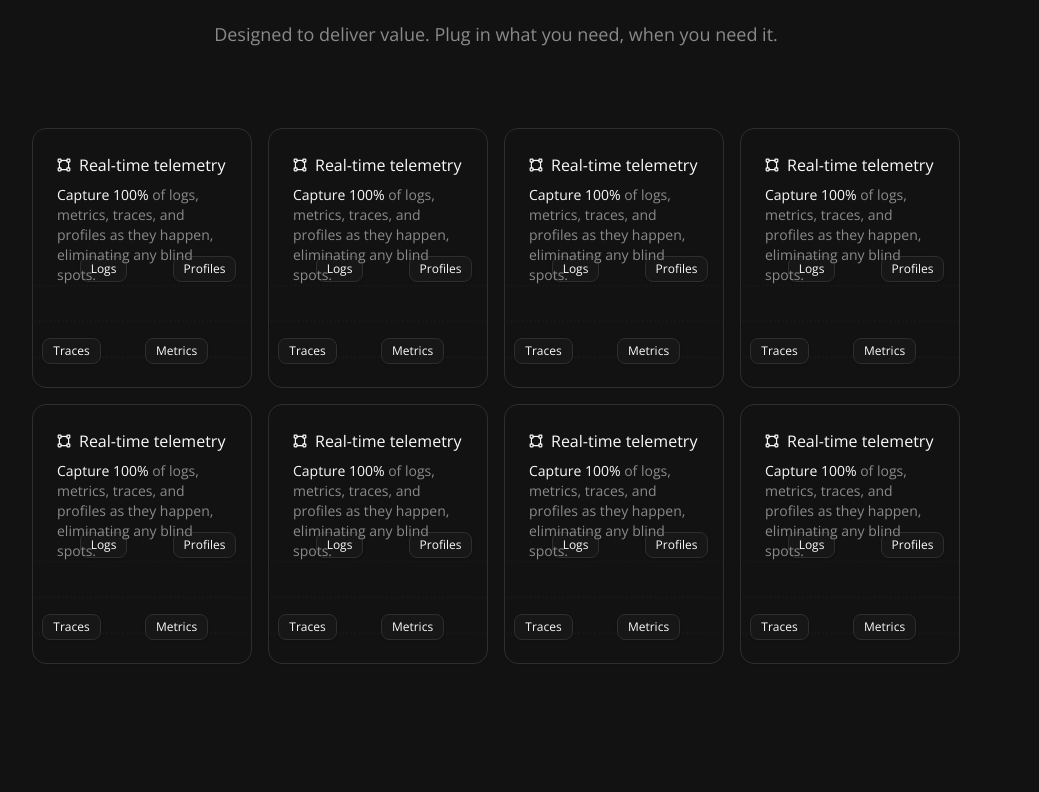
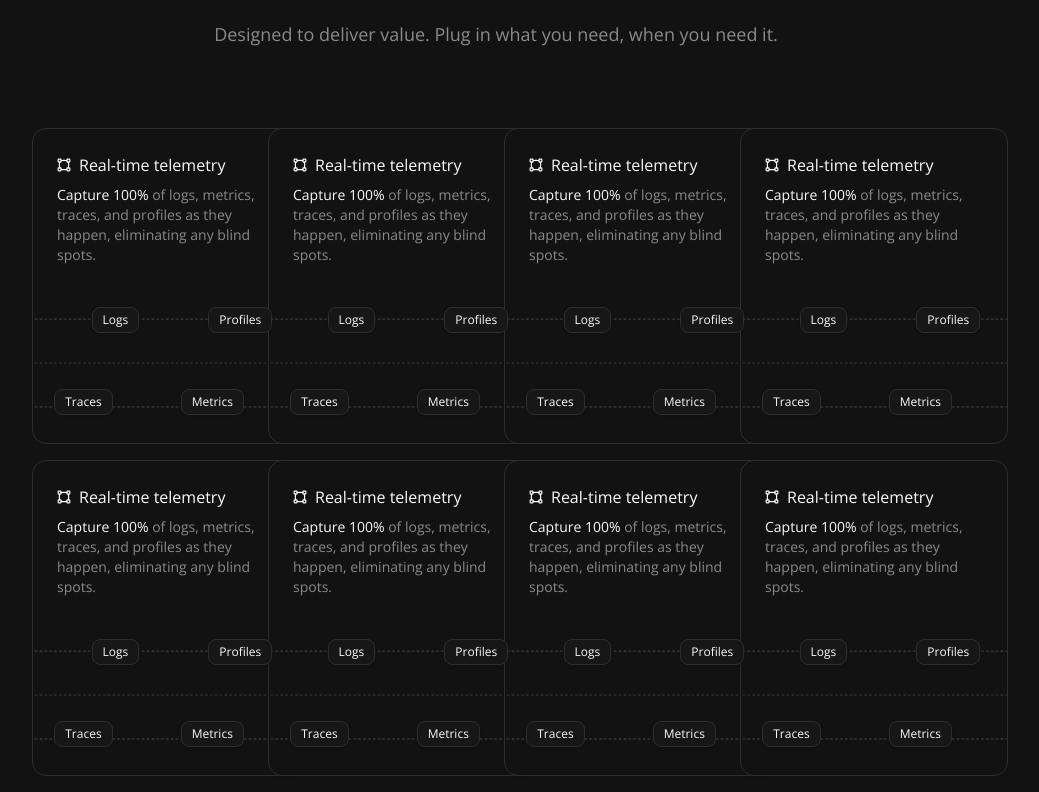
Before and after one commit to siddharthaasal/privue, a React (Vite) app: page / in a window 1280 px wide. Shown: the part 948-1740 px from the top of the page, without its empty margins (144-1183 px from the left). Built offline with nearby package versions, Linux system fonts and the light colour scheme; what tailwindcss-animated would draw is missing.

Commit message:
size fix

```diff
--- a/src/components/products/DataAPIVisual.tsx
+++ b/src/components/products/DataAPIVisual.tsx
@@ -7,7 +7,7 @@ export default function DataAPIVisual() {
     return (
         <a
             href="#"
-            className="relative select-none block p-6 rounded-xl shadow-xs overflow-hidden border-[#2e2e2e] border-[0.5px] hover:shadow-md hover:border-[#494949] transition-shadow bg-background group aspect-[330/390]"
+            className="relative select-none block p-6 rounded-xl shadow-xs overflow-hidden border-[#2e2e2e] border-[0.5px] hover:shadow-md hover:border-[#494949] transition-shadow bg-background group h-[316px] w-[267.7px]"
         >
             {/* tags */}
             <div className="absolute  w-full text-center left-0 right-0 bottom-[9%] z-10 grid grid-cols-2 gap-14 gap-x-0 text-sm text-foreground-lighter">
@@ -42,7 +42,7 @@ export default function DataAPIVisual() {
             </div>
             {/* Animated dots background */}
             <div className="absolute inset-0 overflow-hidden z-0 pointer-events-none">
-                <div className="absolute bottom-0 left-0 right-0 flex will-change-transform scale-150 opacity-10 group-hover:opacity-20 transition-opacity group-hover:animate-marquee-reverse">
+                <div className="absolute bottom-0 left-0 right-0 flex will-change-transform scale-150 opacity-30 group-hover:opacity-80 transition-opacity group-hover:animate-marquee-reverse">
                     {/* Light Mode */}
                     <div className="flex dark:hidden">
                         <img
```
